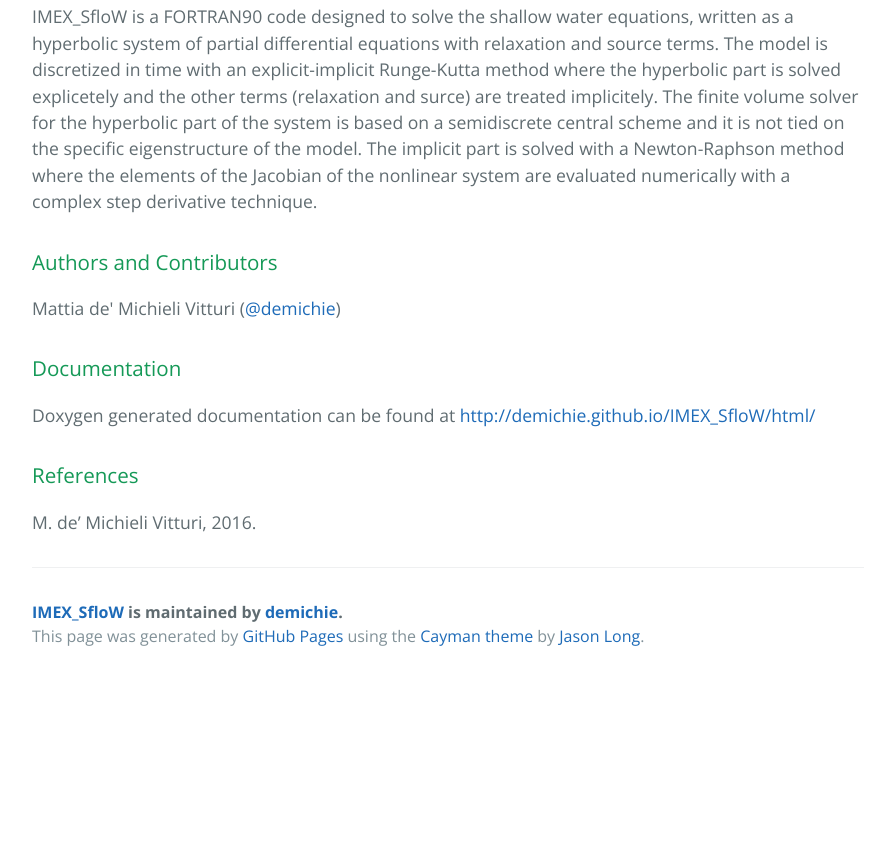
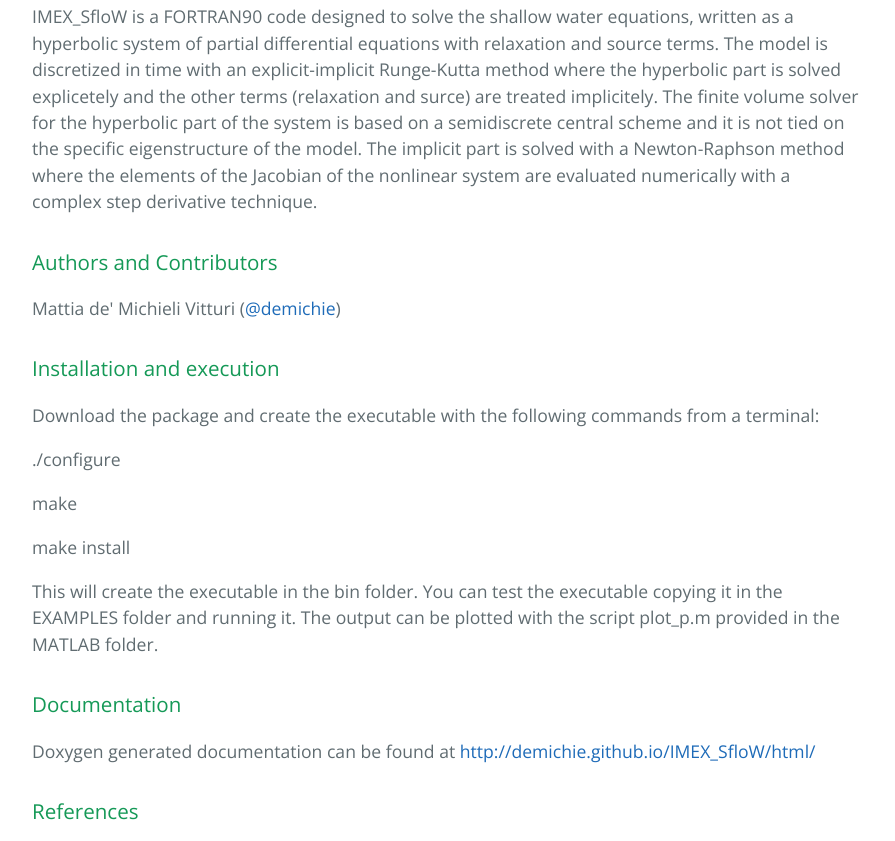
Before and after one commit to demichie/IMEX_SfloW, a plain HTML site: page index.html in a window 1280 px wide. Shown: the part 413-1254 px from the top of the page, without its empty margins (192-1087 px from the left). Before the commit the page ends 1093 px from the top, so only its background shows below. Drawn offline with nearby package versions, Linux system fonts and the light colour scheme.

```diff
--- a/index.html
+++ b/index.html
@@ -33,6 +33,19 @@
 <p>Mattia de' Michieli Vitturi (<a href="https://github.com/demichie" class="user-mention">@demichie</a>)</p>
 
 <h3>
+<a id="installation-and-execution" class="anchor" href="#installation-and-execution" aria-hidden="true"><span aria-hidden="true" class="octicon octicon-link"></span></a>Installation and execution</h3>
+
+<p>Download the package and create the executable with the following commands from a terminal:</p>
+
+<p>./configure</p>
+
+<p>make</p>
+
+<p>make install</p>
+
+<p>This will create the executable in the bin folder. You can test the executable copying it in the EXAMPLES folder and running it. The output can be plotted with the script plot_p.m provided in the MATLAB folder.</p>
+
+<h3>
 <a id="documentation" class="anchor" href="#documentation" aria-hidden="true"><span aria-hidden="true" class="octicon octicon-link"></span></a>Documentation</h3>
 
 <p>Doxygen generated documentation can be found at <a href="http://demichie.github.io/IMEX_SfloW/html/">http://demichie.github.io/IMEX_SfloW/html/</a></p>
--- a/params.json
+++ b/params.json
@@ -1,6 +1,6 @@
 {
   "name": "IMEX_SfloW",
   "tagline": "",
-  "body": "### Welcome to IMEX_SfloW.\r\n\r\nIMEX_SfloW is a FORTRAN90 code designed to solve the shallow water equations, written as a hyperbolic system of partial differential equations with relaxation and source terms. \r\nThe model is discretized in time with an explicit-implicit Runge-Kutta method where the hyperbolic part is solved explicetely and the other terms (relaxation and surce) are treated implicitely.\r\nThe finite volume solver for the hyperbolic part of the system is based on a semidiscrete central scheme and it is not tied on the specific eigenstructure of the model.\r\nThe implicit part is solved with a Newton-Raphson method where the elements of the Jacobian of the nonlinear system are evaluated numerically with a complex step derivative technique.\r\n\r\n\r\n### Authors and Contributors\r\nMattia de' Michieli Vitturi (@demichie)\r\n\r\n### Documentation\r\nDoxygen generated documentation can be found at <http://demichie.github.io/IMEX_SfloW/html/>\r\n\r\n\r\n### References\r\nM. de’ Michieli Vitturi, 2016.",
+  "body": "### Welcome to IMEX_SfloW.\r\n\r\nIMEX_SfloW is a FORTRAN90 code designed to solve the shallow water equations, written as a hyperbolic system of partial differential equations with relaxation and source terms. \r\nThe model is discretized in time with an explicit-implicit Runge-Kutta method where the hyperbolic part is solved explicetely and the other terms (relaxation and surce) are treated implicitely.\r\nThe finite volume solver for the hyperbolic part of the system is based on a semidiscrete central scheme and it is not tied on the specific eigenstructure of the model.\r\nThe implicit part is solved with a Newton-Raphson method where the elements of the Jacobian of the nonlinear system are evaluated numerically with a complex step derivative technique.\r\n\r\n\r\n### Authors and Contributors\r\nMattia de' Michieli Vitturi (@demichie)\r\n\r\n### Installation and execution\r\nDownload the package and create the executable with the following commands from a terminal:\r\n\r\n./configure\r\n\r\nmake\r\n\r\nmake install\r\n\r\n\r\nThis will create the executable in the bin folder. You can test the executable copying it in the EXAMPLES folder and running it. The output can be plotted with the script plot_p.m provided in the MATLAB folder.\r\n\r\n\r\n### Documentation\r\nDoxygen generated documentation can be found at <http://demichie.github.io/IMEX_SfloW/html/>\r\n\r\n\r\n### References\r\nM. de’ Michieli Vitturi, 2016.",
   "note": "Don't delete this file! It's used internally to help with page regeneration."
 }
```
